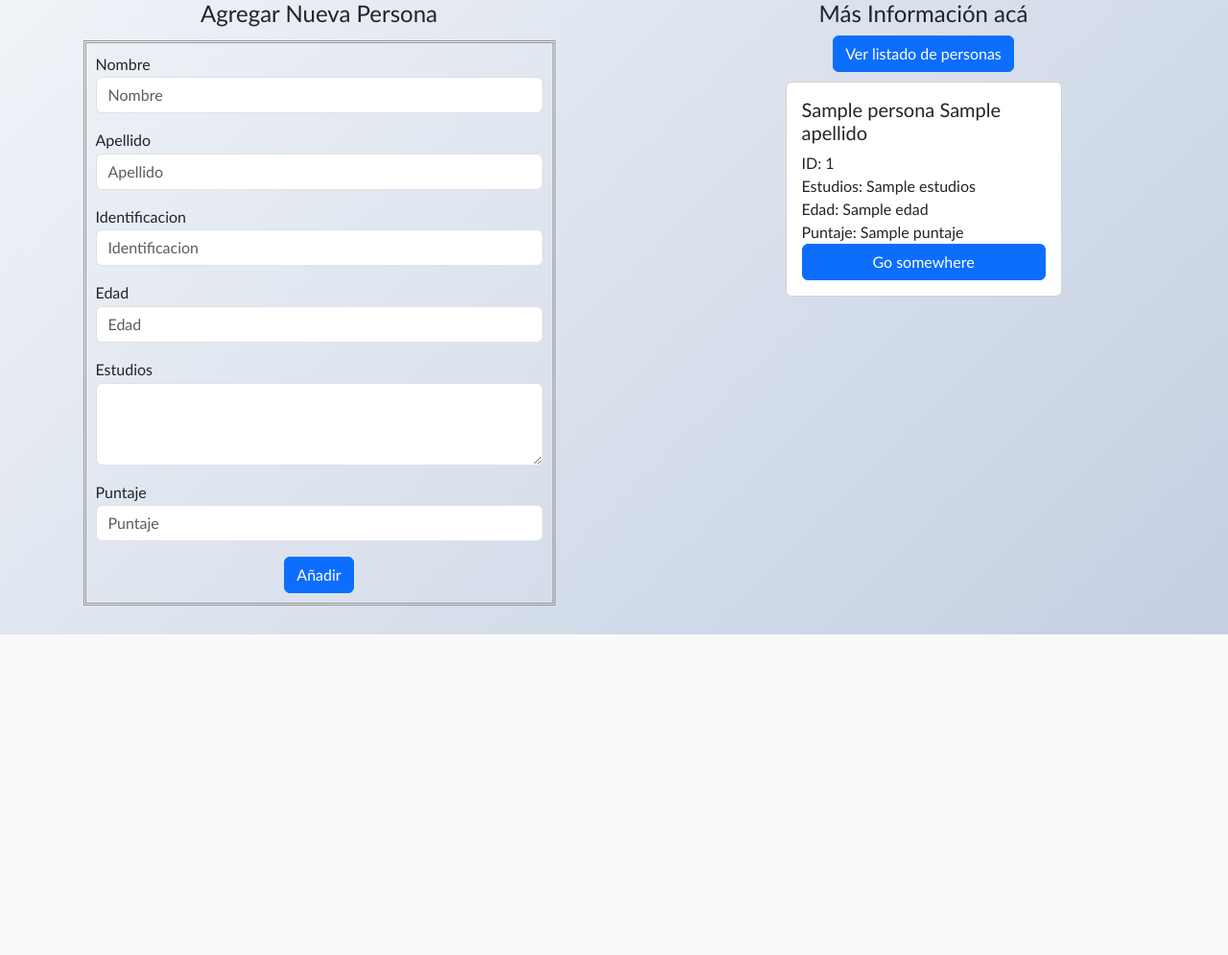
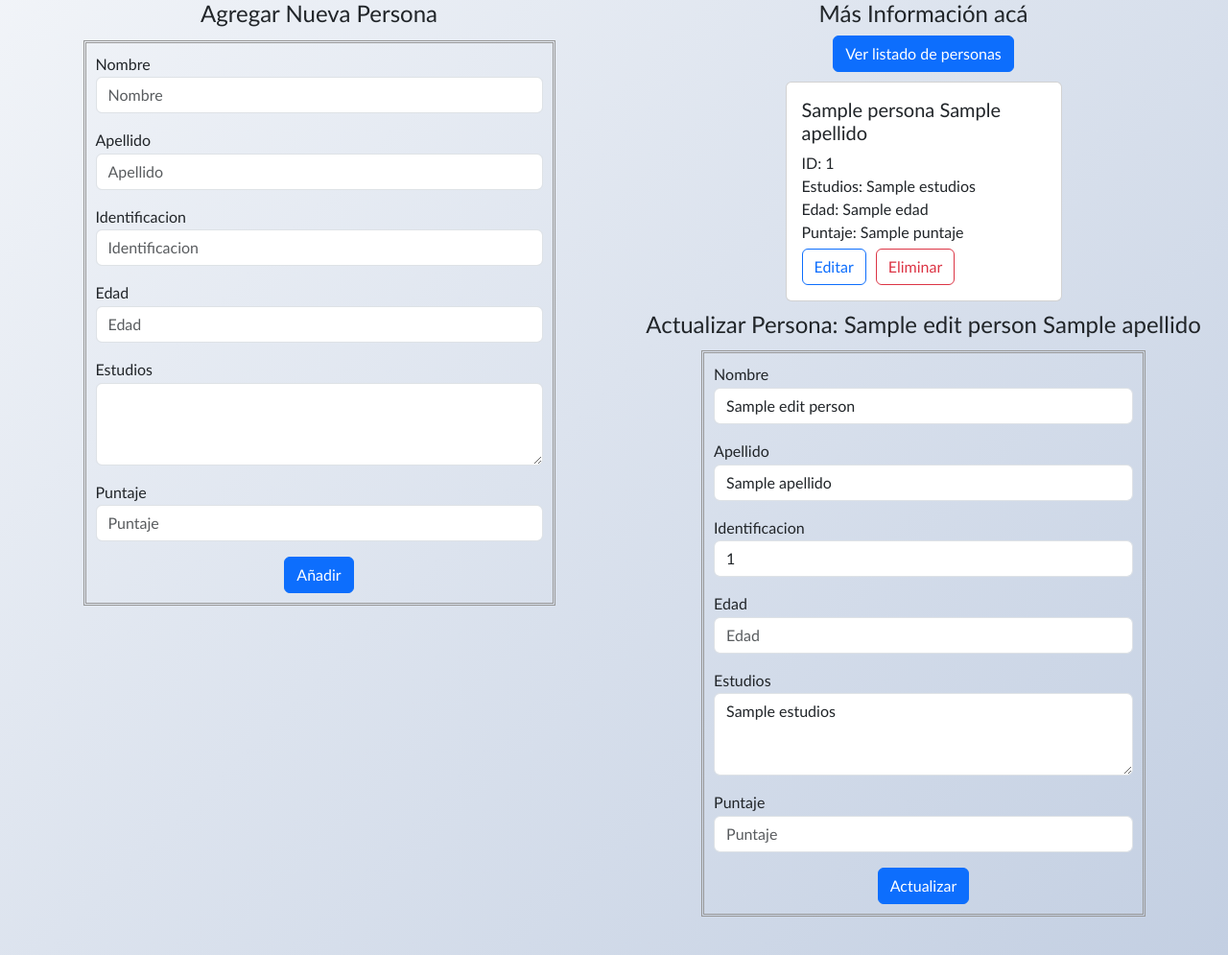
Before and after one commit to JuanFerraro/Practice-FastAPI-CRUD, a FastAPI app: template public/templates/index.html in a window 1280 px wide. Shown: the part 206-1201 px from the top of the page at 96% size. Before the commit the page ends 867 px from the top, so only its background shows below. Run offline with FastAPI, Linux system fonts and the light colour scheme; the template is opened without the code that fills it: most values are stand-ins (such as "Sample title", 1, 10 or a date in 2020).

Commit message:
Add template edit-person and modified routes 📚

```diff
--- a/main.py
+++ b/main.py
@@ -1,5 +1,5 @@
 # FastAPI
-from fastapi import FastAPI, Form, Request, HTTPException, Depends
+from fastapi import FastAPI, Form, Query, Request, HTTPException, Depends
 from fastapi.responses import JSONResponse
 from fastapi.staticfiles import StaticFiles
 from fastapi.templating import Jinja2Templates
@@ -27,24 +27,25 @@
 @app.get('/personas', tags = ['personas'])
 def lista_personas(request: Request):
     personas = leer_personas()
-    if personas == False:
+    if personas != False:
         return templates.TemplateResponse("index.html", {"request": request, "personas": personas})
     else:
-        # raise HTTPException(status_code=401, detail="No hay personas")
         error = "No hay personas registradas."
         return templates.TemplateResponse("index.html", {"request": request, "error": error})
 
 # POST: Ruta para agregar persona
 @app.post('/personas', tags = ['personas'])
-def agregar_persona(persona: Persona = Depends(Persona.as_form)):
+def agregar_persona(request: Request, persona: Persona = Depends(Persona.as_form)):
     personas = leer_personas()
     nueva_persona = persona.dict()
     for persona in personas:
         if persona['id'] == nueva_persona['id']:
-            return HTTPException(status_code=400, detail="Persona ya existente")
+            error = 'Persona ya registrada! verifica el ID'
+            return templates.TemplateResponse("index.html", {"request": request, "error": error})
     personas.append(nueva_persona)
     escribir_personas(personas) #Escribo en el archivo la nueva lista
-    return JSONResponse(content='Persona agregada correctamente', status_code=201)
+    message = "Persona agregada correctamente."
+    return templates.TemplateResponse("index.html", {"request": request, "message": message})
 
 
 # GET: Buscar persona por id
@@ -57,11 +58,21 @@
     else:
         return JSONResponse(content=persona)
 
-# PUT: Actualizar persona por id
-@app.put('/personas/{id}', tags=['personas'])
-def actualizar_persona(id: str, persona: Persona):
+# Edit route
+@app.get('/personas/edit/{id}', tags=['personas'])
+def update_person(request: Request, id: str):
+    personas = leer_personas()
+    for person in personas:
+        if id == person['id']:
+            edit_person = person
+    return templates.TemplateResponse("index.html", {"request": request, "edit_person": edit_person})
+
+# PUT: Actualizar persona por id (changed to post)
+@app.post('/personas/update/', tags=['personas'])
+def actualizar_persona(request: Request, persona: Persona = Depends(Persona.as_form)):
     personas = leer_personas()
     update_persona = persona.dict()
+    print(persona)
     for persona in personas:
         if persona['id'] == update_persona['id']:
             persona['nombre'] = update_persona['nombre']
@@ -71,11 +82,12 @@
             persona['estudios'] = update_persona['estudios']
             persona['puntaje'] = update_persona['puntaje']
             escribir_personas(personas) #Escribo en el archivo la lista actualizada
-            return JSONResponse(status_code=200, content='Persona actualizada')
+            message = "Persona actualizada correctamente."
+            return templates.TemplateResponse("index.html", {"request": request, "message": message})
     return HTTPException(status_code=404, detail='Persona no encontrada')
 
-# DELETE: Eliminar persona por id
-@app.delete('/personas/{id}', tags=['personas'])
+# DELETE: Eliminar persona por id (changed to get)
+@app.get('/personas/delete/{id}', tags=['personas'])
 def eliminar_persona(id):
     personas = leer_personas()
     for persona in personas:
--- a/public/static/css/style.css
+++ b/public/static/css/style.css
@@ -38,6 +38,12 @@
     align-items: center;
 }
 
+.message{
+    width: auto;
+    display: flex;
+    align-items: center;
+    justify-content: center;
+}
 
 .form-card{
     margin: 5px;
@@ -68,3 +74,10 @@
     display: flex;
     flex-direction: column;
 }
+
+.form-buttons{
+    margin-top: 5px;
+    display: flex;
+    flex-direction: row;
+    column-gap: 10px;
+}
--- a/public/templates/card.html
+++ b/public/templates/card.html
@@ -1,10 +1,26 @@
 <div class="card" style="width: 18rem;">
     <div class="card-body">
-      <h5 class="card-title">{{persona.nombre}} {{persona.apellido}}</h5>
-      <p class="card-text">ID: {{ persona.id }}</p>
-      <p class="card-text">Estudios: {{ persona.estudios }}</p>
-      <p class="card-text">Edad: {{ persona.edad }}</p>
-      <p class="card-text">Puntaje: {{ persona.puntaje }}</p>
-      <a href="#" class="btn btn-primary">Go somewhere</a>
+        <h5 class="card-title">{{persona.nombre}} {{persona.apellido}}</h5>
+        <p class="card-text">ID: {{ persona.id }}</p>
+        <p class="card-text">Estudios: {{ persona.estudios }}</p>
+        <p class="card-text">Edad: {{ persona.edad }}</p>
+        <p class="card-text">Puntaje: {{ persona.puntaje }}</p>
+        <div class="form-buttons">
+            <form action="/personas/edit/{{persona.id}}" method="GET">
+                <div class="form-group">
+                    <input type="hidden" name="id" value="{{persona.id}}">
+                    <button class="btn btn-outline-primary btn-block" type="submit">
+                        Editar
+                    </button>
+                </div>
+            </form>
+            <form action="/personas/delete/{{persona.id}}" method="GET">
+                <div class="form-group">
+                    <button class="btn btn-outline-danger btn-block" type="submit">
+                        Eliminar
+                    </button>
+                </div>
+            </form>
+        </div>
     </div>
 </div>
--- /dev/null
+++ b/public/templates/edit-person.html
@@ -0,0 +1,44 @@
+<section class="main-item">
+    <h4>Actualizar Persona: {{edit_person.nombre}} {{edit_person.apellido}}</h4>
+    <div class="form-card">
+        <form action="/personas/update/{{edit_person.id}}" method="POST" class="add-form">
+            <div class="mb-3">
+                <label for="nombre" class="form-label">Nombre</label>
+                <input type="text" class="form-control" name="nombre" id="nombre" placeholder="Nombre" required
+                    minlength="3" maxlength="25" value="{{edit_person.nombre}}">
+            </div>
+            <div class="mb-3">
+                <label for="apellido" class="form-label">Apellido</label>
+                <input type="text" class="form-control" name="apellido" id="apellido" placeholder="Apellido"
+                    required minlength="3" maxlength="25" value="{{edit_person.apellido}}">
+            </div>
+            <div class="mb-3">
+                <label for="id" class="form-label">Identificacion</label>
+                <input type="text" class="form-control" name="id" id="id" placeholder="Identificacion" required
+                    minlength="7" maxlength="10" value="{{edit_person.id}}" readonly>
+            </div>
+            <div class="mb-3">
+                <label for="edad" class="form-label">Edad</label>
+                <input type="number" class="form-control" name="edad" id="edad" placeholder="Edad" required
+                    min="16" max="98" value="{{edit_person.edad}}">
+            </div>
+            <div class="mb-3">
+                <label for="estudios" class="form-label">Estudios</label>
+                <textarea class="form-control" id="estudios" name="estudios" id="estudios" rows="3" required
+                    minlength="7" maxlength="50">{{ edit_person.estudios }}</textarea>
+            </div>
+            <div class="mb-3">
+                <label for="puntaje" class="form-label">Puntaje</label>
+                <input type="number" step="0.01" class="form-control" name="puntaje" id="puntaje"
+                    placeholder="Puntaje" required min="0" max="10" value="{{edit_person.puntaje}}">
+            </div>
+            <div class="form-group">
+                <center>
+                    <button class="btn btn-primary btn-block" type="submit">
+                        Actualizar
+                    </button>
+                </center>
+            </div>
+        </form>
+    </div>
+</section>
--- a/public/templates/index.html
+++ b/public/templates/index.html
@@ -14,7 +14,9 @@
 <body>
     <section>
         <div class="info">
-            <center><h1 class="titulo">⏳ CRUD Python FastAPI ⏳</h1></center>
+            <center>
+                <h1 class="titulo">⏳ CRUD Python FastAPI ⏳</h1>
+            </center>
             <div class="info-container">
                 <h4>Realización CRUD básico utilizando FastAPI</h4>
                 <p>Para probar los metodos GET, POST, PUT y DELETE acceda a /docs</p>
@@ -22,7 +24,15 @@
             </div>
         </div>
     </section>
-    <dic class="main-container">
+    <div class="message">
+        {% if message %}
+            {% include 'success.html' %}
+        {% endif %}
+        {% if error %}
+            {% include 'not-found.html' %}
+        {% endif %}
+    </div>
+    <div class="main-container">
         <section class="main-item">
             <h4>Agregar Nueva Persona</h4>
             <div class="form-card">
@@ -78,17 +88,20 @@
                     </center>
                 </div>
                 <div class="list-cards">
-                    {% if error %}
-                        {% include 'not-found.html' %}
-                    {% endif %}
                     {% for persona in personas %}
                         {% include 'card.html' %}
                     {% endfor %}
+                    {% if edit_person %}
+                        {% include 'edit-person.html' %}
+                    {% endif %}
                 </div>
             </form>
         </section>
     </div>
 </body>
 <!-- Bootstrap Script -->
-<script src="https://cdn.jsdelivr.net/npm/bootstrap@5.3.0/dist/js/bootstrap.bundle.min.js" integrity="sha384-geWF76RCwLtnZ8qwWowPQNguL3RmwHVBC9FhGdlKrxdiJJigb/j/68SIy3Te4Bkz" crossorigin="anonymous"></script>
+<script src="https://cdn.jsdelivr.net/npm/bootstrap@5.3.0/dist/js/bootstrap.bundle.min.js"
+    integrity="sha384-geWF76RCwLtnZ8qwWowPQNguL3RmwHVBC9FhGdlKrxdiJJigb/j/68SIy3Te4Bkz"
+    crossorigin="anonymous"></script>
+
 </html>
--- a/public/templates/success.html
+++ b/public/templates/success.html
@@ -1,4 +1,4 @@
 <div class="alert alert-success alert-dismissible fade show" role="alert">
-    <strong>Holy guacamole!</strong> {{error}}.
+    <strong>Holy guacamole!</strong> {{message}}.
     <button type="button" class="btn-close" data-bs-dismiss="alert" aria-label="Close"></button>
 </div>
```
Also changed, not shown: personas.json (+9 -1 lines).
